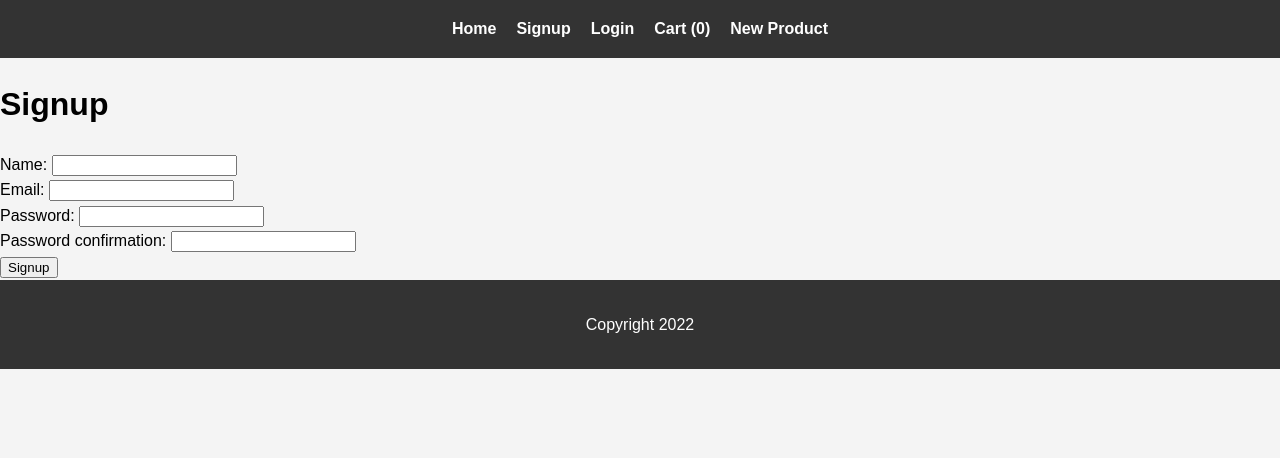
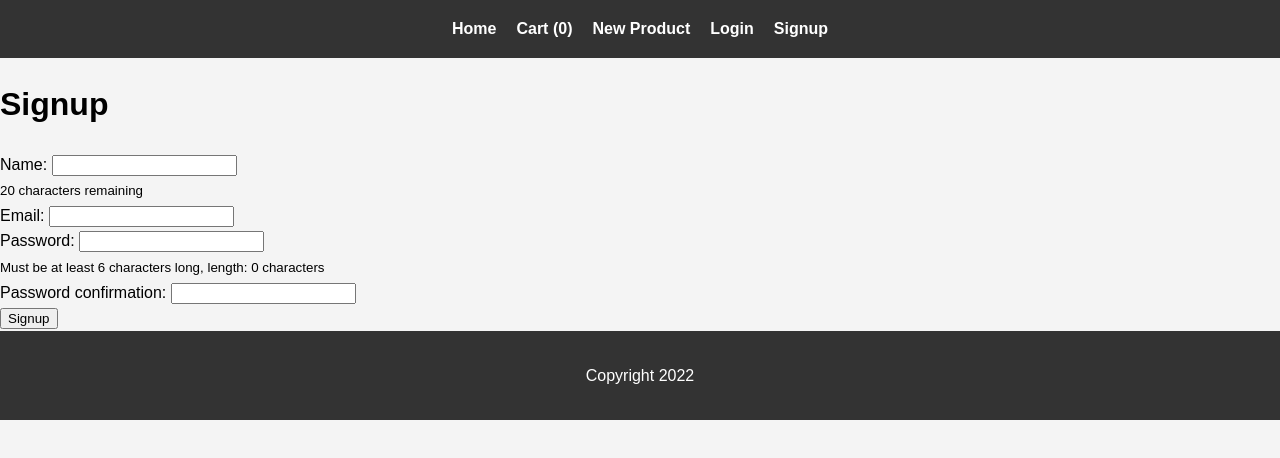
Before and after one commit to Jai-Dhiman/mini-capstone-frontend, a React (Vite) app: page /signup in a window 1280 px wide. Shown: the top 458 px of the page. Built offline with nearby package versions, Linux system fonts and the light colour scheme.

Commit message:
added search bar

```diff
--- a/src/Header.jsx
+++ b/src/Header.jsx
@@ -25,24 +25,25 @@ export function Header() {
       });
   };
 
+  let authenticationLinks;
+  if (localStorage.jwt === undefined) {
+    // logged out
+    authenticationLinks = (
+      <>
+        <Link to="/login">Login</Link> <Link to="signup">Signup</Link>
+      </>
+    );
+  } else {
+    // logged in
+    authenticationLinks = <LogoutLink />;
+  }
   return (
     <header>
       <nav>
         <Link to="/">Home</Link>
-
-        {user ? (
-          <>
-            <span>Hello, {user.name}</span>
-            <LogoutLink />
-          </>
-        ) : (
-          <>
-            <Link to="/signup">Signup</Link>
-            <Link to="/login">Login</Link>
-          </>
-        )}
         <Link to="/cart">Cart ({cartItemCount})</Link>
         <Link to="/newproduct">New Product</Link>
+        {authenticationLinks}
       </nav>
     </header>
   );
--- a/src/ProductsIndexPage.jsx
+++ b/src/ProductsIndexPage.jsx
@@ -14,6 +14,7 @@ export function ProductsIndexPage() {
   const [isQuantityModalVisible, setIsQuantityModalVisible] = useState(false);
   const [selectedProductId, setSelectedProductId] = useState(null);
   const [quantity, setQuantity] = useState(1);
+  const [searchFilter, setSearchFilter] = useState("");
 
   const handleShow = (product) => {
     setIsProductShowVisible(true);
@@ -76,8 +77,14 @@ export function ProductsIndexPage() {
   return (
     <main>
       <h1>All Products</h1>
+      <div>
+        Search filter:
+        <input type="text" value={searchFilter} onChange={(event) => setSearchFilter(event.target.value)} />
+      </div>
       <div className="product-grid">
-        {products.map((product) => (
+        {products
+          .filter((product) => product.name.toLowerCase().includes(searchFilter.toLowerCase()))
+          .map((product) => (
             <div key={product.id} className="product-card">
               <h2>{product.name}</h2>
               <img src={product.image_url} alt={product.name} />
--- a/src/SignupPage.jsx
+++ b/src/SignupPage.jsx
@@ -3,6 +3,8 @@ import { useState } from "react";
 
 export function SignupPage() {
   const [errors, setErrors] = useState([]);
+  const [name, setName] = useState("");
+  const [password, setPassword] = useState("");
 
   const handleSubmit = (event) => {
     event.preventDefault();
@@ -31,14 +33,17 @@ export function SignupPage() {
       </ul>
       <form onSubmit={handleSubmit}>
         <div>
-          Name: <input name="name" type="text" />
+          Name: <input name="name" type="text" value={name} onChange={(event) => setName(event.target.value)} />
         </div>
+        <small> {20 - name.length} characters remaining</small>
         <div>
           Email: <input name="email" type="email" />
         </div>
         <div>
-          Password: <input name="password" type="password" />
+          Password:{" "}
+          <input name="password" type="text" value={password} onChange={(event) => setPassword(event.target.value)} />
         </div>
+        <small>Must be at least 6 characters long, length: {password.length} characters</small>
         <div>
           Password confirmation: <input name="password_confirmation" type="password" />
         </div>
```
Lines whose indentation alone changed are shown as unchanged.
